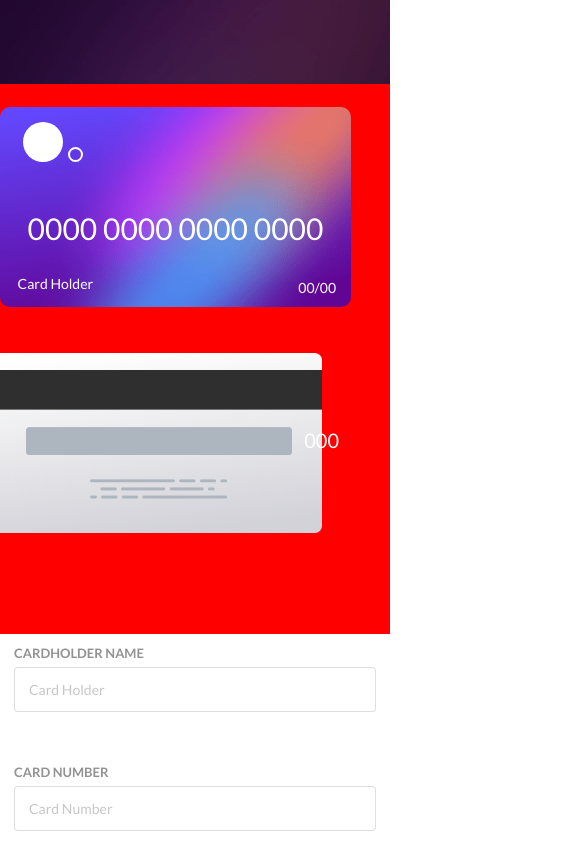
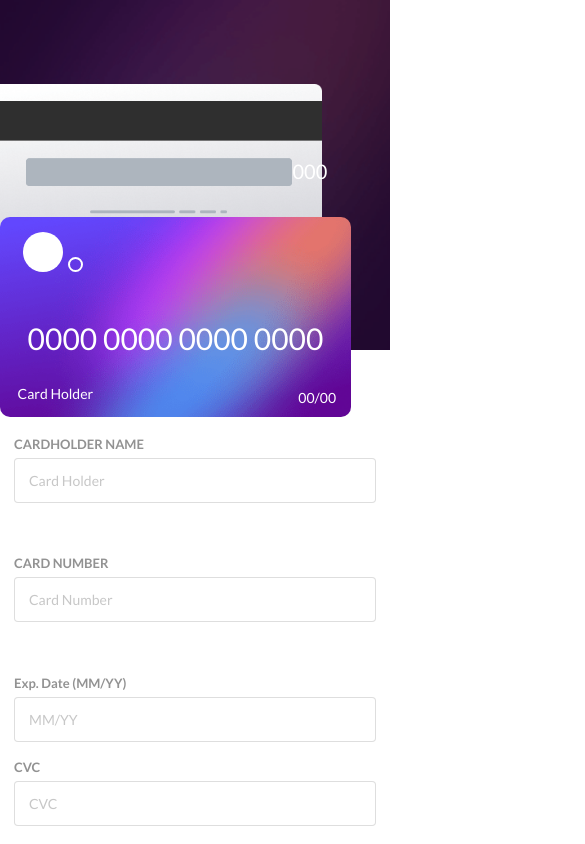
Before and after one commit to kamjohn777/interactive-payment-card, a plain HTML site: page interactive-card-details-form-main/index.html in a window 390 px wide. Shown: the top 844 px of the page, 585 px wide, since content can reach past the window. Drawn offline with nearby package versions, Linux system fonts and the light colour scheme.

Commit message:
working more on mobile response

```diff
--- a/interactive-card-details-form-main/styles.css
+++ b/interactive-card-details-form-main/styles.css
@@ -198,7 +198,7 @@ body {
         /* height: 550px; */
         /* height: 500px; */
         display: flex;
-        background: red;
+        /* background: red; */
         flex-direction: column;
         justify-content: space-around;
     }
@@ -218,7 +218,8 @@ body {
         flex-direction: column;
         align-items: center;
         justify-content: space-evenly;
-        margin-top: 109px;
+        margin-top: -100px;
+        /* margin-top: 109px; */
     }
 
     .ui.form.segment {
@@ -238,13 +239,39 @@ body {
         position: relative;
         height: 200px;
         width: 90%;
+        top: 20%;
         border-radius: 10px;
+        z-index: 1;
+    }
+/*
+    .image-content-wrap img {
+        height: 180px;
+        position: relative;
+        bottom: 0px;
+        left: -24%;
+    } */
+
+    .card-expiry {
+        /* position: relative;
+        top: 32%;
+        left: 85%; */
+        width: fit-content;
     }
 
     .image-content-wrap img {
         height: 180px;
         position: relative;
-        bottom: 0px;
+        bottom: 186%;
         left: -24%;
+        top: -145%;
+    }
+
+    .cvc-elm {
+        position: relative;
+        bottom: 77.5%;
+        left: 75%;
+        color: white;
+        width: fit-content;
+        font-size: 20px;
     }
   }
```
